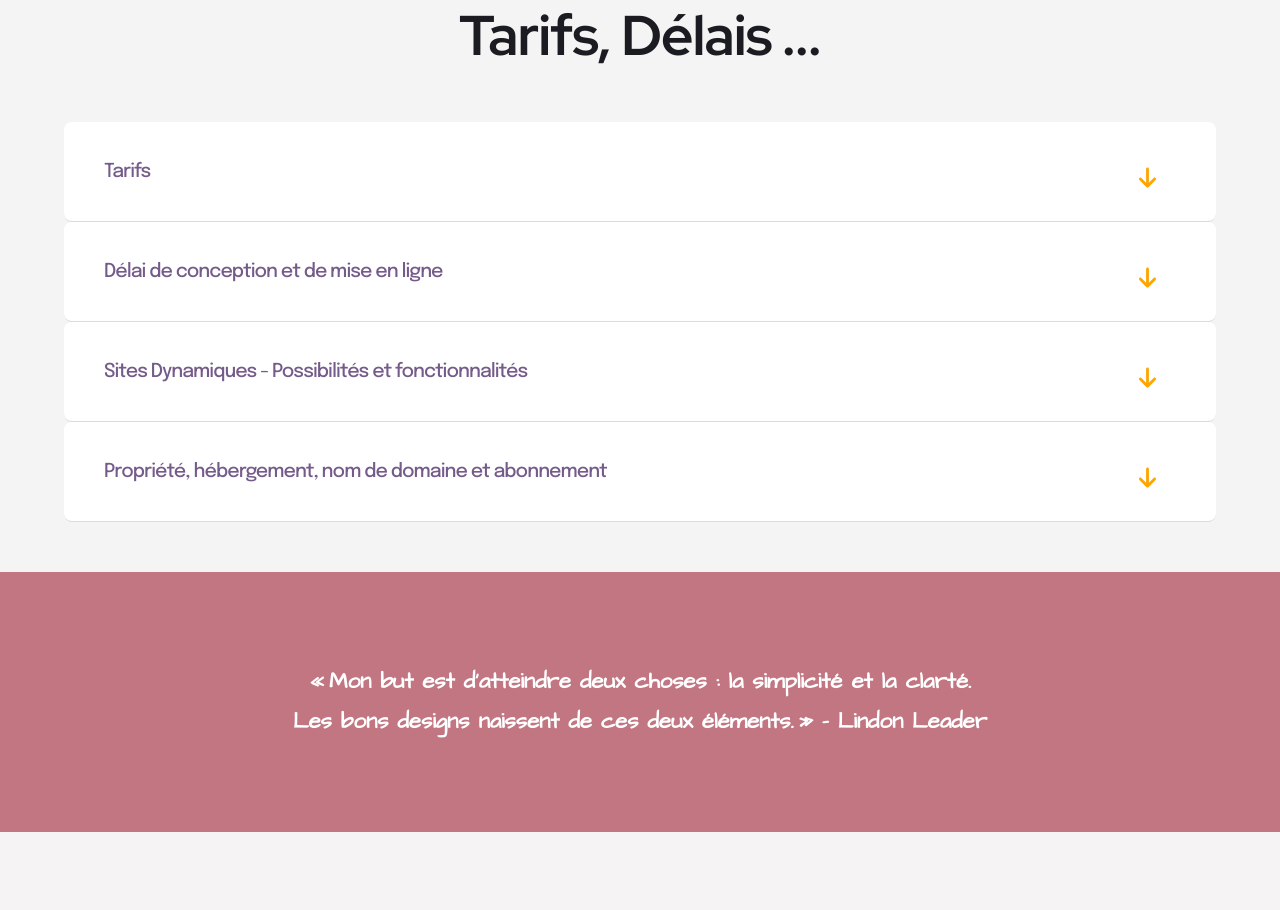
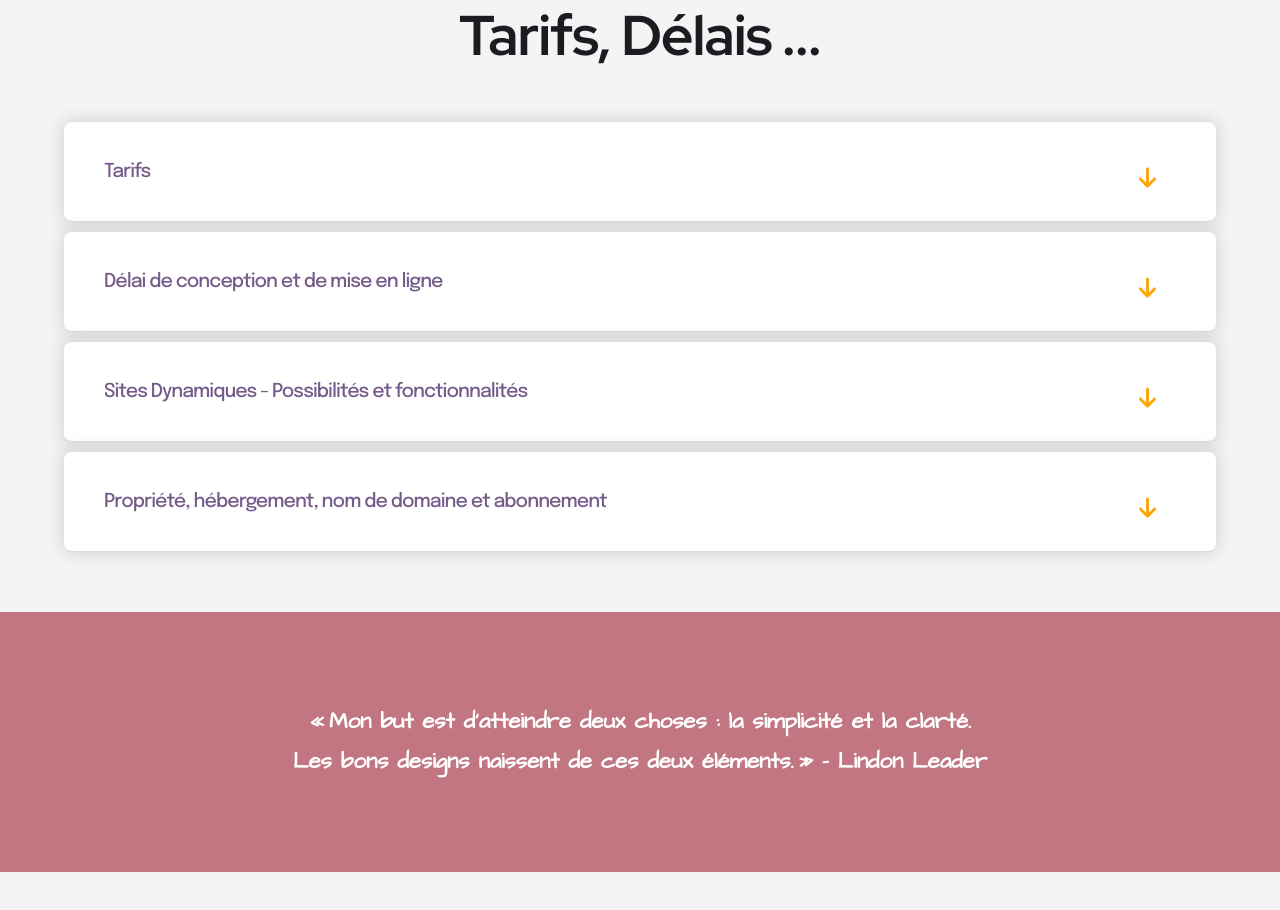
Before and after one commit to Github1234fab/gralyphoWeb, a SvelteKit app: page /Refonte in a window 1280 px wide. Shown: the part 1257-2167 px from the top of the page. Built offline with nearby package versions, Linux system fonts and the light colour scheme; a web font is replaced by a local one.

Commit message:
nouveaux collapses

```diff
--- a/src/Components/CardsSectionB.svelte
+++ b/src/Components/CardsSectionB.svelte
@@ -42,6 +42,7 @@
     justify-content: center;
     align-items: center;
     width: 100vw;
+
   }
   .button {
     position: relative;
@@ -59,11 +60,12 @@
     border-bottom: 1px rgb(219, 219, 219) solid;
     background-color: white;
     width: 90%;
-    /* background: linear-gradient(to left, rgb(192, 191, 191), rgb(228, 228, 228)); */
+   box-shadow: 0px 0px 15px 4px rgb(0 0 0 / 10%);
     height: 100px;
     text-align: left;
     letter-spacing: -1px;
     font-family: epilogue;
+    margin-bottom: 10px;
   }
   .button-after {
     position: absolute;
@@ -115,15 +117,17 @@ animation: bounce 0.4s;
   }
 
   .p {
+  font-family: Heebo;
     text-align: left;
     font-size: 1.2em;
-    font-weight: 400;
+    font-weight: 200;
     color: var(--primary);
     margin: 0px;
     background-color: rgb(239, 239, 239);
-    padding: 20px;
+    padding: 30px;
     width: 80%;
     border-radius: 14px 22px 17px 38px;
+    box-shadow: 0px 0px 15px 4px rgb(0 0 0 / 10%);
   }
 
   @media screen and (max-width: 768px) {
```
